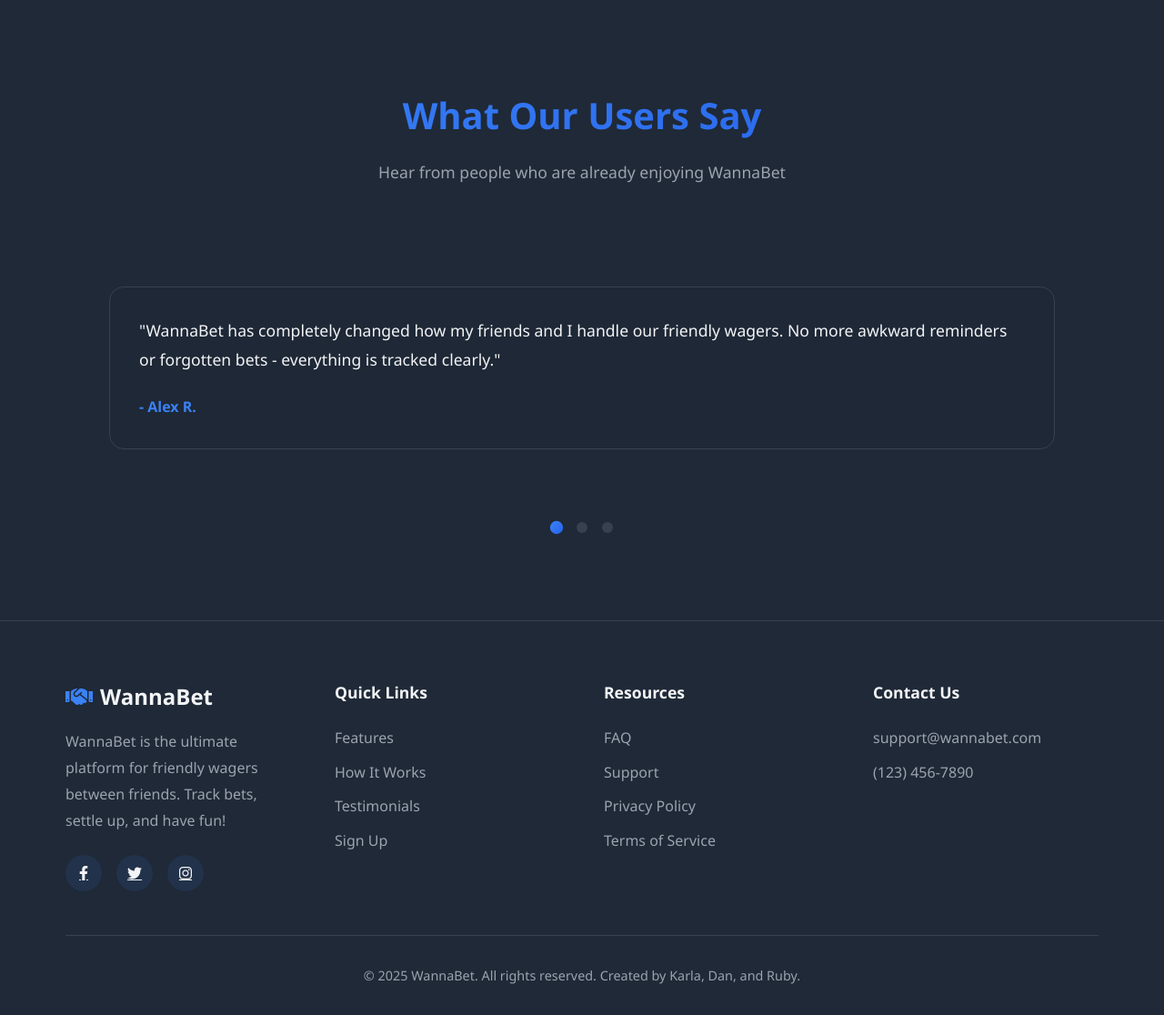
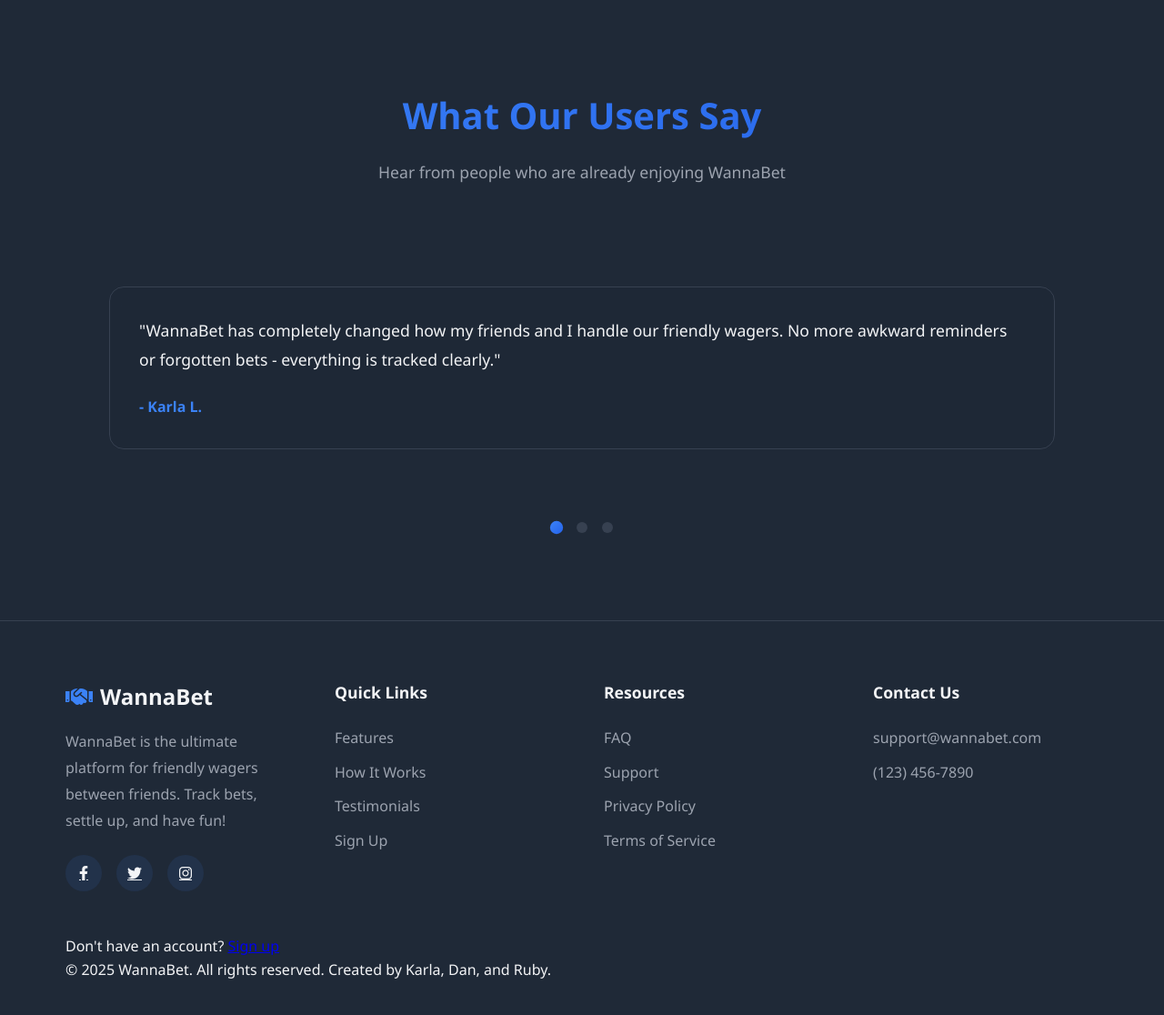
Before and after one commit to Sammbecker/WannaBet, a PHP site: page /WannaBet/ in a window 1280 px wide. Shown: the part 2258-3374 px from the top of the page at 91% size. After the commit the page ends 3334 px from the top, so only its background shows below. Run offline with PHP 8.4, Linux system fonts and the light colour scheme.

Commit message:
name changes

```diff
--- a/public/index.php
+++ b/public/index.php
@@ -632,21 +632,22 @@ if (isset($_SESSION['user_id'])) {
                 <div class="testimonial">
                     <div class="testimonial-content">
                         <p>"WannaBet has completely changed how my friends and I handle our friendly wagers. No more awkward reminders or forgotten bets - everything is tracked clearly."</p>
-                        <div class="testimonial-author">- Alex R.</div>
+                        <div class="testimonial-author">- Karla L.</div>
                     </div>
                 </div>
                 <div class="testimonial">
                     <div class="testimonial-content">
                         <p>"I love the favor betting feature! It's not always about money - sometimes the stakes are lunch or household chores. WannaBet makes it fun and easy to track."</p>
-                        <div class="testimonial-author">- Sam T.</div>
+                        <div class="testimonial-author">- Dan T.</div>
                     </div>
                 </div>
                 <div class="testimonial">
                     <div class="testimonial-content">
                         <p>"The trust score system keeps everyone honest, and the payment integration means we can settle up without hassle. Highly recommend!"</p>
-                        <div class="testimonial-author">- Jordan K.</div>
+                        <div class="testimonial-author">- Ruby D.</div>
                     </div>
                 </div>
+
             </div>
             <div class="testimonial-controls">
                 <div class="testimonial-dot active" data-slide="0"></div>
@@ -697,8 +698,9 @@ if (isset($_SESSION['user_id'])) {
                     </ul>
                 </div>
             </div>
-            <div class="copyright">
-                &copy; 2025 WannaBet. All rights reserved. Created by Karla, Dan, and Ruby.
+            <div class="footer">
+                <p>Don't have an account? <a href="/WannaBet/register">Sign up</a></p>
+                <p>&copy; 2025 WannaBet. All rights reserved. Created by Karla, Dan, and Ruby.</p>
             </div>
         </div>
     </footer>
```
